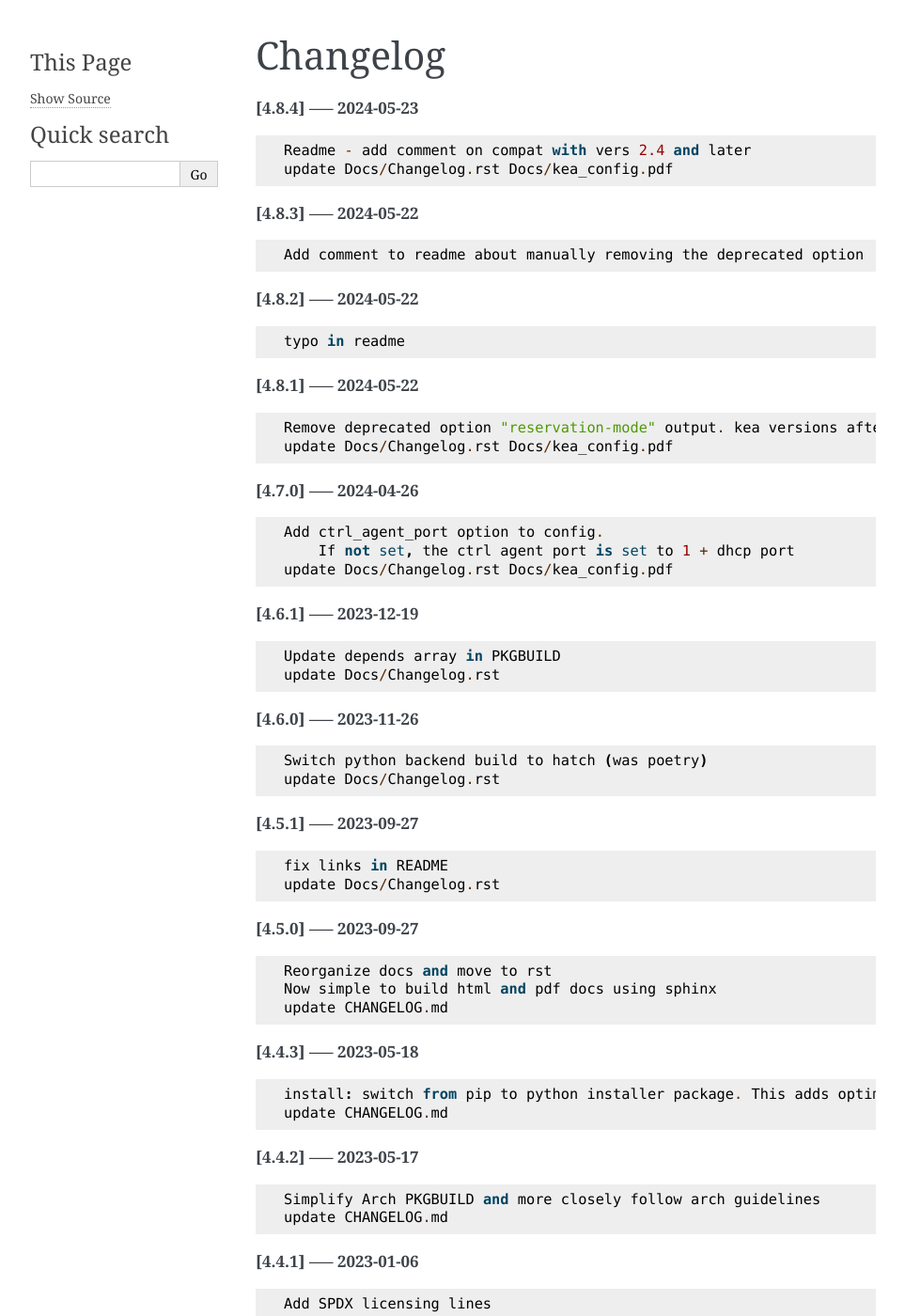
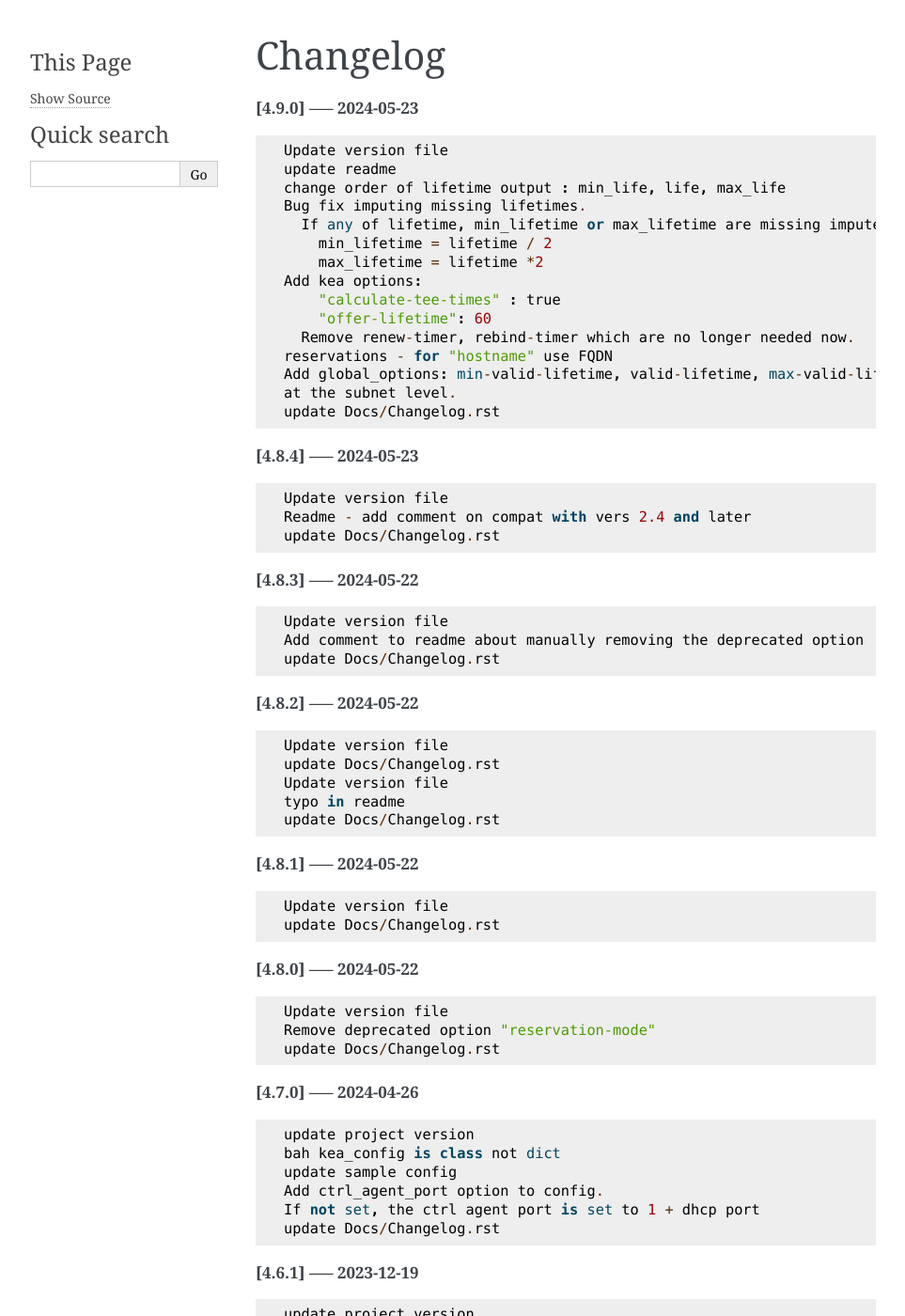
Before and after one commit to gene-git/kea_config, a Sphinx documentation site: the page built from Docs/Changelog.rst, in a window 1280 px wide and 1400 px high. Shown: the whole window at 94% size, without its empty margins (148-1111 px from the left). Built offline with Sphinx 7.4.7, drawn with Linux system fonts in a browser that asks for light colours; pages that are not in the unit, such as notebooks, are missing from menus; some of the changed text lies outside the part shown.

Commit message:
Add kea options:     "calculate-tee-times" : true     "offer-lifetime": 60   to output. Remove renew-timer, rebind-timer which are no longer needed now. reservations: use FQDN for hostname. Add kea_config global_options to config file:     min-valid-lifetime, valid-lifetime, max-valid-lifetime   Each can be overriden at the subnet level

```diff
--- a/Docs/Changelog.rst
+++ b/Docs/Changelog.rst
@@ -1,100 +1,234 @@
 Changelog
 =========
 
+**[4.9.0] ----- 2024-05-23** ::
+
+	    Update version file
+	    update readme
+	    change order of lifetime output : min_life, life, max_life
+	    Bug fix imputing missing lifetimes.
+	      If any of lifetime, min_lifetime or max_lifetime are missing impute them using:
+	        min_lifetime = lifetime / 2
+	        max_lifetime = lifetime *2
+	    Add kea options:
+	        "calculate-tee-times" : true
+	        "offer-lifetime": 60
+	      Remove renew-timer, rebind-timer which are no longer needed now.
+	    reservations - for "hostname" use FQDN
+	    Add global_options: min-valid-lifetime, valid-lifetime, max-valid-lifetime which can be overriden
+	    at the subnet level.
+	    update Docs/Changelog.rst
+
+
 **[4.8.4] ----- 2024-05-23** ::
 
+	    Update version file
 	    Readme - add comment on compat with vers 2.4 and later
-	    update Docs/Changelog.rst Docs/kea_config.pdf
+	    update Docs/Changelog.rst
 
 
 **[4.8.3] ----- 2024-05-22** ::
 
+	    Update version file
 	    Add comment to readme about manually removing the deprecated option
+	    update Docs/Changelog.rst
 
 
 **[4.8.2] ----- 2024-05-22** ::
 
+	    Update version file
+	    update Docs/Changelog.rst
+	    Update version file
 	    typo in readme
+	    update Docs/Changelog.rst
 
 
 **[4.8.1] ----- 2024-05-22** ::
 
-	    Remove deprecated option "reservation-mode" output. kea versions after 2.4 will not start if kea-dhcp4 has the option
-	    update Docs/Changelog.rst Docs/kea_config.pdf
+	    Update version file
+	    update Docs/Changelog.rst
+
+
+**[4.8.0] ----- 2024-05-22** ::
+
+	    Update version file
+	    Remove deprecated option "reservation-mode"
+	    update Docs/Changelog.rst
 
 
 **[4.7.0] ----- 2024-04-26** ::
 
+	    update project version
+	    bah kea_config is class not dict
+	    update sample config
 	    Add ctrl_agent_port option to config.
-	        If not set, the ctrl agent port is set to 1 + dhcp port
-	    update Docs/Changelog.rst Docs/kea_config.pdf
+	    If not set, the ctrl agent port is set to 1 + dhcp port
+	    update Docs/Changelog.rst
 
 
 **[4.6.1] ----- 2023-12-19** ::
 
+	    update project version
 	    Update depends array in PKGBUILD
 	    update Docs/Changelog.rst
 
 
 **[4.6.0] ----- 2023-11-26** ::
 
-	    Switch python backend build to hatch (was poetry)
+	    update project version
+	    Switch python backend build to hatch
 	    update Docs/Changelog.rst
 
 
 **[4.5.1] ----- 2023-09-27** ::
 
+	    update project version
 	    fix links in README
 	    update Docs/Changelog.rst
 
 
 **[4.5.0] ----- 2023-09-27** ::
 
+	    update project version
 	    Reorganize docs and move to rst
-	    Now simple to build html and pdf docs using sphinx
 	    update CHANGELOG.md
 
 
 **[4.4.3] ----- 2023-05-18** ::
 
-	    install: switch from pip to python installer package. This adds optimized bytecode
+	    Update build info in README
+	    update CHANGELOG.md
+	    update project version
 	    update CHANGELOG.md
 
 
 **[4.4.2] ----- 2023-05-17** ::
 
+	    update project version
 	    Simplify Arch PKGBUILD and more closely follow arch guidelines
 	    update CHANGELOG.md
 
 
 **[4.4.1] ----- 2023-01-06** ::
 
+	    update project version
 	    Add SPDX licensing lines
 	    update CHANGELOG.md
 
 
 **[4.4.0] ----- 2022-12-14** ::
 
+	    update project version
+	    Update readme build to use poetry
 	    Use poetry to build wheel in PKGBUILD
 	    Installer now uses pip install
-	    Update readme build to use poetry
+	    improve bash variable check in installer - no functional change
 	    update CHANGELOG.md
 
 
 **[4.3.2] ----- 2022-11-06** ::
 
-	    remove un-needed comments
+	    update project version
+	    remove unused comments
 	    update CHANGELOG.md
 
 
 **[4.3.1] ----- 2022-11-05** ::
 
-	    small tweak to readme and sample config
+	    update project version
+	    small readme tweak
+	    tidy up config sameple a bit
+	    tidy up sample config
 	    tweak readme
-	    aur package now available
-	    update CHANGELOG
+	    aur package now uploaded
+	    update CHANGELOG.md
 
 
 **[4.3.0] ----- 2022-11-05** ::
 
-	    kea_config - Manage kea dhcp4 configs from single source config
+	    update project version
+	    typo in installer config -> congigs
+	    installer cleanup
+	    update CHANGELOG.md
+
+
+**[4.2.0] ----- 2022-11-05** ::
+
+	    update project version
+	    Only create /usr/bin/kea-config (no more gen-kea-config)
+	    update CHANGELOG.md
+
+
+**[4.1.0] ----- 2022-11-05** ::
+
+	    update project version
+	    tidy readme, MIT license, copy dns from gc_dns to keep this standalone
+	    tidy readme, MIT license, copy dns from gc_dns to keep this standalone
+	    tweak installer
+	    tidy do-install
+	    do-install change changelog to CHANGELOG
+	    typo
+	    add README
+	    update CHANGELOG.md
+
+
+**[4.0] ----- 2022-11-04** ::
+
+	    update project version
+	    Switch to standard python PEP-518  packaging
+
+
+**[3.1] ----- 2022-09-22** ::
+
+	    Remove local class_dns file
+	    update changelog
+	    Remove local dns class and use GcDns class from gc_utils module
+	    update do-install to handle filename change Changelog.md
+	    update changelog
+
+
+**[3.0] ----- 2022-09-19** ::
+
+	    Skip HA when only primary
+	    add phone
+	    fix more silly
+	    normalize incoming dst
+	    remove duplicate // in link
+	    Missing makedir in do-install
+	    typo
+	    add link in /usr/bin/gc-kea-config for convenience
+	    fix do-install config dir
+	    typo in changelog
+
+
+**[2.2] ----- 2022-06-09** ::
+
+	    Changelog
+	    Add license
+	    add configs dir
+	    Install script for package build
+
+
+**[2.1] ----- 2022-06-09** ::
+
+	    lint picking
+
+
+**[2.0] ----- 2022-06-08** ::
+
+	    Rewrite with classes
+	    fix typo in agent. Turn off pdb
+
+
+**[1.0] ----- 2022-03-04** ::
+
+	    Tidy more - move config extract to classes file
+	    renamed sameple config
+	    Add conreol agent
+	    output now in configurable directory
+	    split single python file into smaller components;
+	    ;
+	    tidy
+	    Better control over file names etc
+	    error handling for dns lookups
+	    Initial commit - generate kea-dhcp4 server configs
--- a/Docs/conf.py
+++ b/Docs/conf.py
@@ -9,7 +9,7 @@
 project = "kea_config"
 copyright = '2023, Gene C'
 author = 'Gene C'
-release = '4.8.4'
+release = '4.9.0'
 
 # -- General configuration ---------------------------------------------------
 # https://www.sphinx-doc.org/en/master/usage/configuration.html#general-configuration
--- a/src/kea_config/__about__.py
+++ b/src/kea_config/__about__.py
@@ -3,4 +3,4 @@
 """
 Project kea-config
 """
-__version__ = "4.8.4"
+__version__ = "4.9.0"
```
Also changed, not shown: README.rst (+21 -1 lines), 5 other files.
